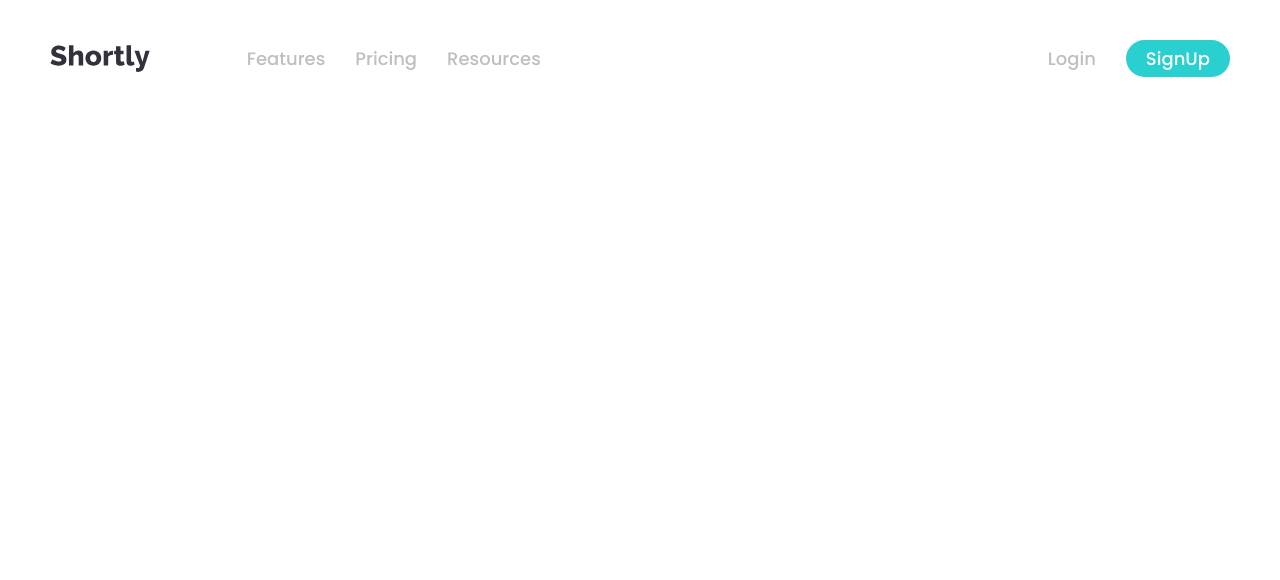
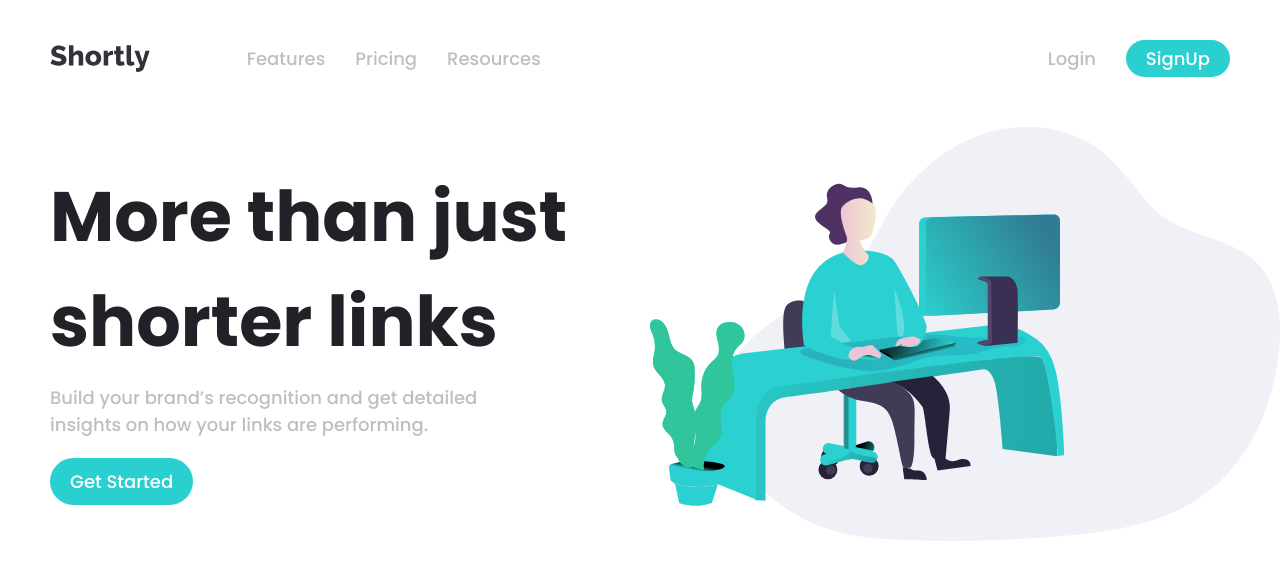
Before and after one commit to ThuTrang5631/url-shortening-api-master, a React (Create React App) app: page / in a window 1280 px wide. Shown: the top 580 px of the page. Built offline with nearby package versions, Linux system fonts and the light colour scheme.

Commit message:
feat: banner responsive :sparkles:

```diff
--- a/src/App.tsx
+++ b/src/App.tsx
@@ -1,10 +1,13 @@
-import React from "react";
 import Header from "./components/Header";
+import Banner from "./components/Banner";
 
 function App() {
   return (
     <div className="App">
       <Header />
+      <main>
+        <Banner />
+      </main>
     </div>
   );
 }
--- /dev/null
+++ b/src/components/Banner/Banner.tsx
@@ -0,0 +1,22 @@
+import illustrationWorking from "../../assets/illustration-working.svg";
+
+const Banner = () => {
+  return (
+    <section className="banner min-[768px]:flex min-[768px]:items-center">
+      <div className="banner__image pl-[20px] mb-[40px] min-[768px]:order-2 min-[768px]:pl-[0]">
+        <img src={illustrationWorking} alt="illustration working"></img>
+      </div>
+      <div className="banner__content px-[20px] min-[768px]:px-[0] min-[768px]:order-1 min-[768px]:pl-[20px] min-[992px]:pl-[50px] min-[1440px]:pl-[100px]">
+        <h1 className="banner__title mb-[10px]">
+          More than just shorter links
+        </h1>
+        <p className="banner__desc mb-[20px]">
+          Build your brand’s recognition and get detailed insights on how your
+          links are performing.
+        </p>
+        <button className="banner__btn py-[10px] px-[20px]">Get Started</button>
+      </div>
+    </section>
+  );
+};
+export default Banner;
--- /dev/null
+++ b/src/components/Banner/index.ts
@@ -0,0 +1,3 @@
+import Banner from "./Banner";
+
+export default Banner;
--- a/src/components/Header/Header.tsx
+++ b/src/components/Header/Header.tsx
@@ -5,8 +5,8 @@ const Header = () => {
   const [isOpen, setIsOpen] = useState<Boolean>(false);
 
   return (
-    <div className="container__header container__app">
-      <header className="header flex py-[40px] items-center">
+    <div className="container__header pt-[40px] container__app mb-[10px] min-[768px]:mb-[50px]">
+      <header className="header flex items-center">
         <a href="#" className="header__company">
           <img src={logo} alt="logo"></img>
         </a>
@@ -41,7 +41,7 @@ const Header = () => {
         </div>
       </header>
       {isOpen && (
-        <ul className="header__nav rounded-[10px] text-center px-[20px] py-[10px]">
+        <ul className="header__nav rounded-[10px] text-center px-[20px] py-[10px] mt-[10px]">
           <li className="header__navitem py-[10px]">
             <a href="#">Features</a>
           </li>
--- a/src/styles/_index.scss
+++ b/src/styles/_index.scss
@@ -1,5 +1,6 @@
 @import "./variables";
 @import "./components/header";
+@import "./components/banner";
 
 img {
   display: block;
--- /dev/null
+++ b/src/styles/components/_banner.scss
@@ -0,0 +1,62 @@
+.banner {
+  .banner__title {
+    color: $very-dark-violet;
+    font-size: 30px;
+    font-weight: 700;
+  }
+
+  .banner__desc {
+    font-size: 18px;
+    color: $gray;
+  }
+
+  .banner__content {
+    text-align: center;
+  }
+
+  .banner__btn {
+    background-color: $cyan;
+    border-radius: 30px;
+    color: $white;
+    font-size: 18px;
+
+    &:hover {
+      opacity: 0.5;
+    }
+  }
+}
+
+@media screen and (min-width: $breakpoint-md) {
+  .banner {
+    .banner__content {
+      width: 60%;
+      margin-right: 20px;
+    }
+
+    .banner__image {
+      width: 40%;
+      margin-bottom: 0;
+    }
+  }
+}
+
+@media screen and (min-width: $breakpoint-lg) {
+  .banner {
+    .banner__title {
+      font-size: 70px;
+    }
+
+    .banner__content {
+      text-align: left;
+    }
+
+    .banner__desc {
+      max-width: 500px;
+    }
+
+    .banner__image,
+    .banner__content {
+      width: 50%;
+    }
+  }
+}
--- a/src/styles/components/_header.scss
+++ b/src/styles/components/_header.scss
@@ -1,4 +1,5 @@
 .container__header {
+  position: relative;
   .header {
     justify-content: space-between;
 
@@ -11,6 +12,8 @@
 
   .header__nav {
     background-color: $dark-violet;
+    position: absolute;
+    width: 90%;
   }
 
   .header__navitem {
```
Also changed, not shown: src/assets/illustration-working.svg (added).
